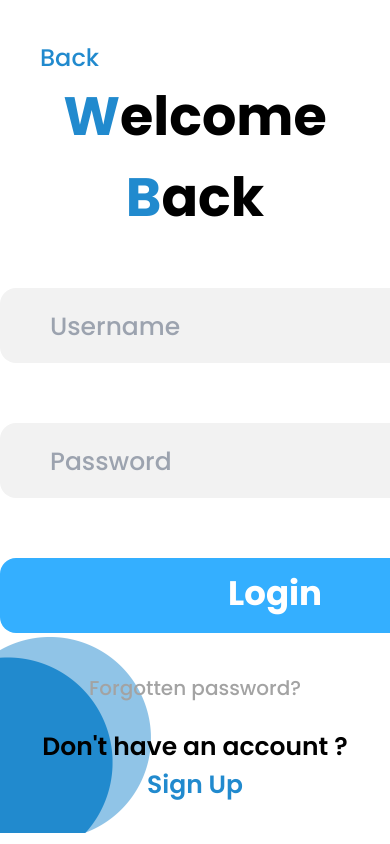
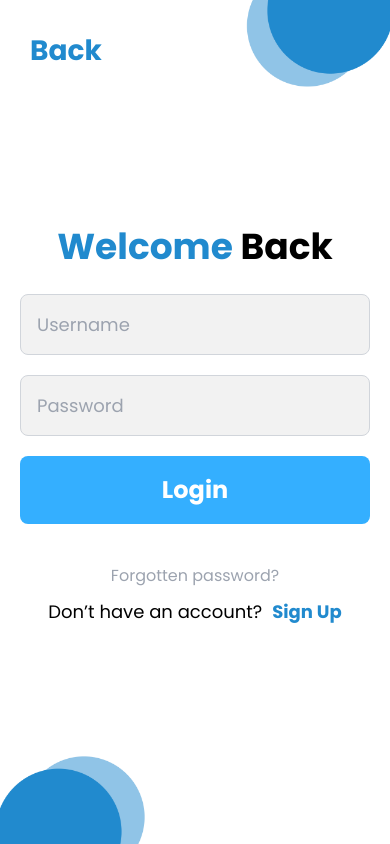
Before and after one commit to VortexTeam024/TechnoBay, a React (Vite) app: page /login in a window 390 px wide. Built offline with nearby package versions, Linux system fonts and the light colour scheme.

Commit message:
Make Login Page (With Tailwind And Responsive)

```diff
--- a/src/App.jsx
+++ b/src/App.jsx
@@ -9,11 +9,10 @@ import Earphone from "./components/pages/categories/Earphone";
 import Camera from "./components/pages/categories/Camera";
 import Accessory from "./components/pages/categories/Accessory";
 import ProductDetails from "./components/pages/ProductDetails";
-import Login from "./Login";
-import './Login.css';
+import Login from "./components/pages/Login";
+
 const App = () => {
-  return (<>
-  <Login/>
+  return (
     <Router>
       <Routes>
         <Route path="/" element={<Home />} />
@@ -26,9 +25,9 @@ const App = () => {
         <Route path="/camera" element={<Camera />} />
         <Route path="/accessory" element={<Accessory />} />
         <Route path="/1234dsa/details" element={<ProductDetails />} />
+        <Route path="/login" element={<Login />} />
       </Routes>
     </Router>
-    </>
   );
 };
 
--- a/src/Login.css
+++ /dev/null
@@ -1,99 +0,0 @@
-*{
-    padding: 0;
-    margin: 0;
-    overflow: hidden;
-}
-.secall{
-    background-color: white;
-    height: 100vh;
-
-}
-
-.sec1 img{
-width: 250px;
-margin: -30px 0px 0px 1350px;
-}
-.secend img{
-    width: 250px;
-    margin-left:-90px;
-}
-.seccen{
-    display: flex;
-    justify-content: center;
-    align-items: center;
-    text-align: center;
-}
-.hed{
-    margin-bottom: 50px;
-
-}
-.hed h1{
-    display: inline;
-    font-size: 54px;
-    font-weight: bold;
-}
-.h1blue{
-    color: rgb(33, 138, 206);
-
-}
-.h1black{
-    color: black;
-}
-.forms{
-    background-color: rgb(242, 242, 242);
-    width: 550px;
-    height: 75px;
-    margin-bottom: 60px;
-    border-radius: 16px;
-}
-.forms input{
-    width: 100%;
-    background-color: rgb(242, 242, 242);
-    font-size: 25px;
-    font-weight: 500;
-    margin: 20px 0px 0px 50px;
-
-}
-.formsbut{
-    background-color: rgb(52, 175, 255);
-    color: rgb(255, 255, 255);
-    width: 550px;
-    height: 75px;
-    border-radius: 16px;
-}
-.formsbut button{
-    width: 100%;
-    font-weight: bold;
-    font-size: 34px;
-    margin-top: 10px;
-}
-.formsbut:hover{
-    background-color: rgb(33, 138, 206);
-
-}
-.endform{
-    text-align: center;
-    margin-top: -160px;
-}
-.endform p{
-    font-size: 20px;
-    color: #A3A3A3;
-    font-weight: 500;
-    margin-bottom: 25px;
-}
-.endform2 h1{
-    display: inline;
-    font-size: 25px;
-    font-weight: 600;
-}
-.endform2 button{
-    color: rgb(33, 138, 206);
-    font-size: 25px;
-    font-weight: 600;
-}
-.topbut{
-    margin:-130px 0px 0px 40px ;
-    color: rgb(33, 138, 206);
-    font-size: 24px;
-    font-weight: 500;
-}
--- a/src/Login.jsx
+++ /dev/null
@@ -1,75 +0,0 @@
-import React ,{useState} from 'react'
-
-const Login = () => {
-
-  const [formData , setFormData] = useState({
-    username:"",
-    passwprd:"",
-  });
-
-
-  const [errors,setErrors] = useState({})
-  const handlesubmit =(e) =>{
-    e.preventDefault();
-    const ValidationError =validateForm(formData);
-    setErrors(ValidationError);
-  };
-    const handleChange =(e)=>{
-      const {name,value}= e.target;
-      setFormData({...formData, [name]:value})
-    };
-    const validateForm = (data)=>{
-      let errors ={};
-
-      if (!data.username){
-        errors.username="username is required"
-      }
-    }
-
-
-  return (<>
-
-    <div className='secall'>
-
-      <div className='sec1'>
-
-     <img src="public\assets\تصميم بدون عنوان (2).png" alt="photo" />
-     </div>
-     <div  className='topbut'>
-      <button>Back</button>
-      </div>
-     <div className='seccen'>
-
-      <form onSubmit={handlesubmit}>
-        <div className='hed'>
-          <h1 className='h1blue'>W<h1 className='h1black'>elcome <h1 className='h1blue'>B<h1 className='h1black'>ack</h1></h1></h1></h1>
-        </div>
-      <div className='forms'>
-        <input type="text" name='username' placeholder='Username' onChange={handleChange} value={formData.username} />
-        {errors.username && <span>{errors.username}</span>}
-        </div>
-        <div className='forms'>
-        <input type="password" name='password' placeholder='Password'onChange={handleChange} value={formData.passwprd} />
-        </div>
-        <div className='formsbut'>
-       <button>Login</button>
-        </div>
-    </form>
-     </div>
-
-     <div className='secend'>
-      <img src="public\assets\تصميم بدون عنوان (3).png" alt="photo" />
-     </div>
-     <div className='endform'>
-      <p>Forgotten password?</p>
-      <div className='endform2'>
-      <h1 className='h1black'>Don't have an account ? </h1>
-      <button>Sign Up</button>
-     </div>
-     </div>
-    </div>
-    </>
-  )
-}
-
-export default Login
--- /dev/null
+++ b/src/components/pages/Login.jsx
@@ -0,0 +1,128 @@
+import { useState } from "react";
+import { Link } from "react-router-dom";
+
+const Login = () => {
+  const [formData, setFormData] = useState({
+    username: "",
+    password: "",
+  });
+
+  const [errors, setErrors] = useState({});
+
+  const handleSubmit = (e) => {
+    e.preventDefault();
+    const validationErrors = validateForm(formData);
+    setErrors(validationErrors);
+  };
+
+  const handleChange = (e) => {
+    const { name, value } = e.target;
+    setFormData({ ...formData, [name]: value });
+  };
+
+  const validateForm = (data) => {
+    let errors = {};
+
+    if (!data.username) {
+      errors.username = "Username is required";
+    }
+    if (!data.password) {
+      errors.password = "Password is required";
+    }
+    return errors;
+  };
+
+  return (
+    <div className="relative flex items-center justify-center min-h-screen bg-white overflow-hidden">
+      {/* Top-left Back button */}
+      <div className="absolute top-[30px] left-[30px]">
+        <Link to="/" className="text-[28px] font-bold text-[#218ace] hover:underline focus:outline-none">
+          Back
+        </Link>
+      </div>
+
+      {/* Top-right image */}
+      <img
+        className="absolute top-[-30px] right-0 w-[150px] sm:w-[200px] h-auto"
+        src="./assets/login1.png"
+        alt="Top Decoration"
+      />
+
+      {/* Main Login Container */}
+      <div className="flex flex-col items-center w-full max-w-[800px] p-[20px] sm:p-[40px]">
+        {/* Header */}
+        <div className="text-center mb-[20px] sm:mb-[40px]">
+          <h1 className="text-[36px] sm:text-[50px] font-bold">
+            <span className="text-[#218ace]">Welcome</span>{" "}
+            <span className="text-black">Back</span>
+          </h1>
+        </div>
+
+        {/* Form */}
+        <form className="w-full" onSubmit={handleSubmit}>
+          {/* Username Input */}
+          <div className="w-full mb-[20px] sm:mb-[30px]">
+            <input
+              className="w-full px-[16px] sm:px-[20px] py-[16px] sm:py-[20px] text-[18px] sm:text-[24px] bg-[#f2f2f2] border border-gray-300 rounded-[8px] sm:rounded-[12px] focus:outline-none focus:border-[#218ace]"
+              type="text"
+              name="username"
+              placeholder="Username"
+              onChange={handleChange}
+              value={formData.username}
+            />
+            {errors.username && (
+              <span className="text-red-500 text-sm">{errors.username}</span>
+            )}
+          </div>
+
+          {/* Password Input */}
+          <div className="w-full mb-[20px] sm:mb-[30px]">
+            <input
+              className="w-full px-[16px] sm:px-[20px] py-[16px] sm:py-[20px] text-[18px] sm:text-[24px] bg-[#f2f2f2] border border-gray-300 rounded-[8px] sm:rounded-[12px] focus:outline-none focus:border-[#218ace]"
+              type="password"
+              name="password"
+              placeholder="Password"
+              onChange={handleChange}
+              value={formData.password}
+            />
+            {errors.password && (
+              <span className="text-red-500 text-sm">{errors.password}</span>
+            )}
+          </div>
+
+          {/* Login Button */}
+          <div className="w-full mb-[20px] sm:mb-[30px]">
+            <button
+              type="submit"
+              className="w-full px-[16px] sm:px-[20px] py-[16px] sm:py-[20px] text-[24px] sm:text-[32px] font-bold text-white bg-[#34afff] rounded-[8px] sm:rounded-[12px] transition-colors duration-300 ease-in-out hover:bg-[#218ace]"
+            >
+              Login
+            </button>
+          </div>
+        </form>
+
+        {/* Footer */}
+        <div className="text-center mt-[20px] sm:mt-[30px]">
+          <p className="text-[16px] sm:text-[20px] text-gray-400 mb-[10px] sm:mb-[20px]">
+            Forgotten password?
+          </p>
+          <div className="flex justify-center items-center text-[18px] sm:text-[22px]">
+            <span className="text-black mr-[10px]">Don’t have an account?</span>
+            <button className="text-[#218ace] font-bold hover:underline focus:outline-none">
+              Sign Up
+            </button>
+          </div>
+        </div>
+      </div>
+
+      {/* Bottom-left image */}
+      <img
+        className="absolute bottom-[-30px] left-0 w-[150px] sm:w-[200px] h-auto"
+        src="./assets/login2.png"
+        alt="Bottom Decoration"
+      />
+    </div>
+  );
+};
+
+export default Login;
```
Also changed, not shown: public/assets/login1.png (renamed from public/assets/تصميم بدون عنوان (2).png), public/assets/login2.png (renamed from public/assets/تصميم بدون عنوان (3).png).
